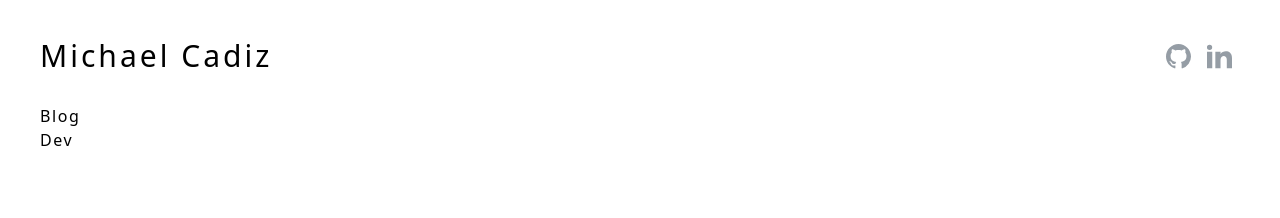
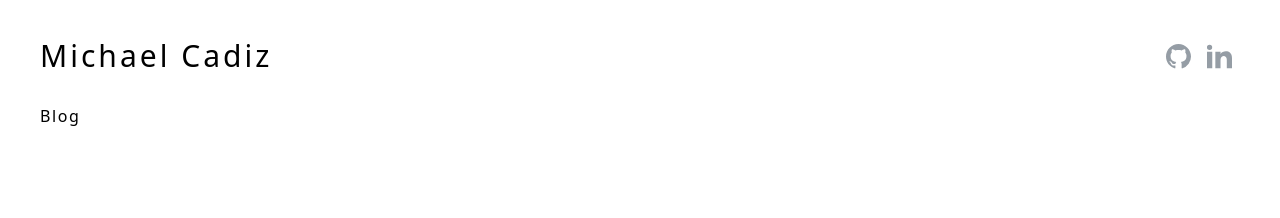
Before and after one commit to cadizm/cadizm.github.io, a Next.js app: page / in a window 1280 px wide. Shown: the top 218 px of the page. Built offline with nearby package versions, Linux system fonts and the light colour scheme.

Commit message:
Remove dev link

```diff
--- a/pages/index.tsx
+++ b/pages/index.tsx
@@ -56,7 +56,6 @@ const Home: NextPage = () => {
       <main className="mb-auto pl-10 text-left">
         <ul className="tracking-widest">
           <li><a href="https://blog.cadizm.com">Blog</a></li>
-          <li><a href="https://dev.cadizm.com">Dev</a></li>
         </ul>
       </main>
 
```
